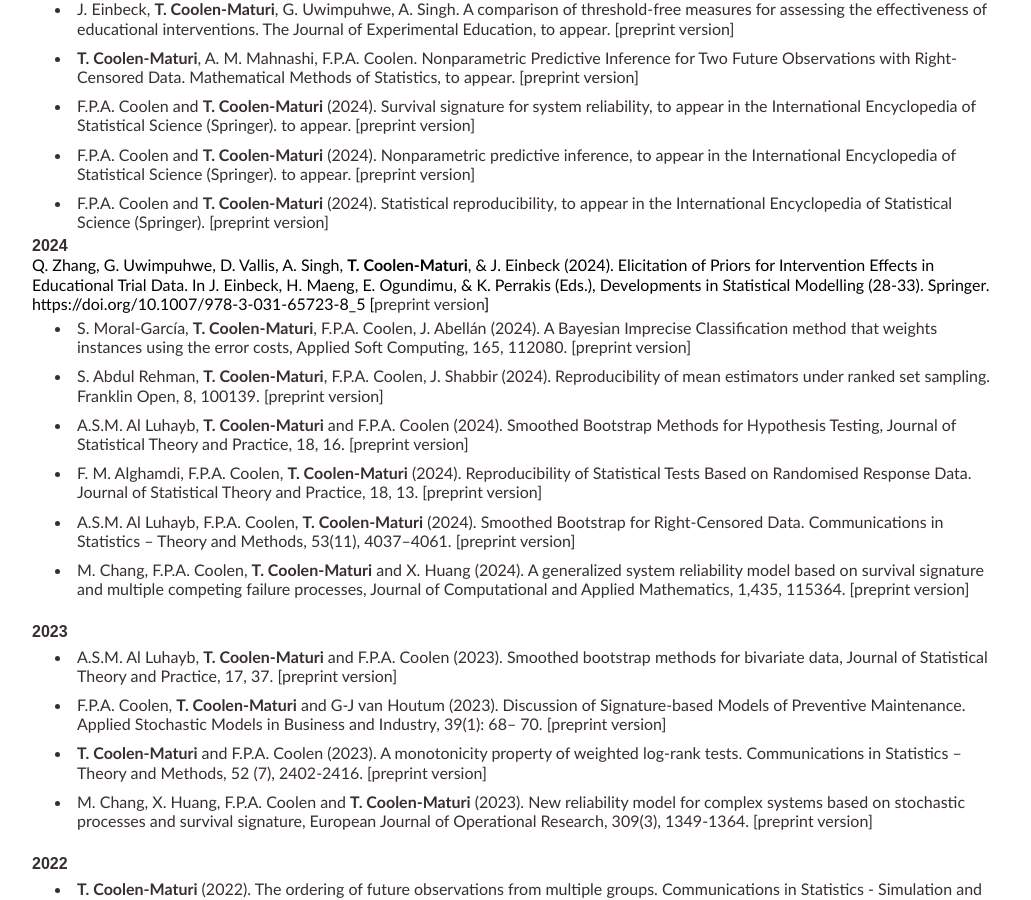
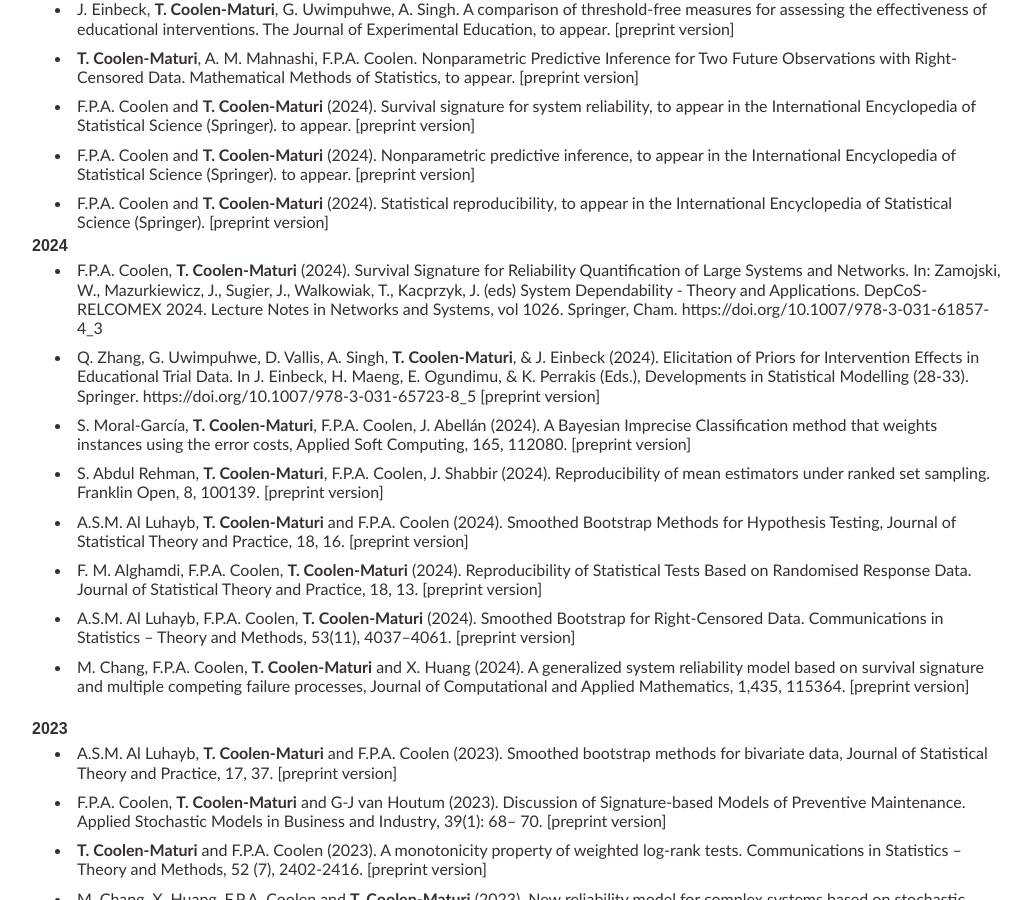
Before and after one commit to tmaturi/tahanimaturi, a Jekyll site: the page built from publications.md, in a window 1280 px wide and 900 px high, scrolled down 321 px. Shown: the whole window, without its empty margins (119-1150 px from the left). Built offline with Jekyll 4.4.1, drawn with Linux system fonts in a browser that asks for light colours; our own code applies the rules of GitHub Pages for plain Markdown files.

Commit message:
Update publications.md

```diff
--- a/publications.md
+++ b/publications.md
@@ -29,7 +29,9 @@ title: Publications
 
 ### 2024
 
-Q. Zhang, G. Uwimpuhwe, D. Vallis, A. Singh, **T. Coolen-Maturi**, & J. Einbeck (2024). Elicitation of Priors for Intervention Effects in Educational Trial Data. In J. Einbeck, H. Maeng, E. Ogundimu, & K. Perrakis (Eds.), Developments in Statistical Modelling (28-33). Springer. https://doi.org/10.1007/978-3-031-65723-8_5
+- F.P.A. Coolen,  **T. Coolen-Maturi**  (2024). Survival Signature for Reliability Quantification of Large Systems and Networks. In: Zamojski, W., Mazurkiewicz, J., Sugier, J., Walkowiak, T., Kacprzyk, J. (eds) System Dependability - Theory and Applications. DepCoS-RELCOMEX 2024. Lecture Notes in Networks and Systems, vol 1026. Springer, Cham. https://doi.org/10.1007/978-3-031-61857-4_3
+
+- Q. Zhang, G. Uwimpuhwe, D. Vallis, A. Singh, **T. Coolen-Maturi**, & J. Einbeck (2024). Elicitation of Priors for Intervention Effects in Educational Trial Data. In J. Einbeck, H. Maeng, E. Ogundimu, & K. Perrakis (Eds.), Developments in Statistical Modelling (28-33). Springer. https://doi.org/10.1007/978-3-031-65723-8_5
 [[preprint version](pdfs/2756630AAM.pdf){:target="_blank"}]
 
 
```
